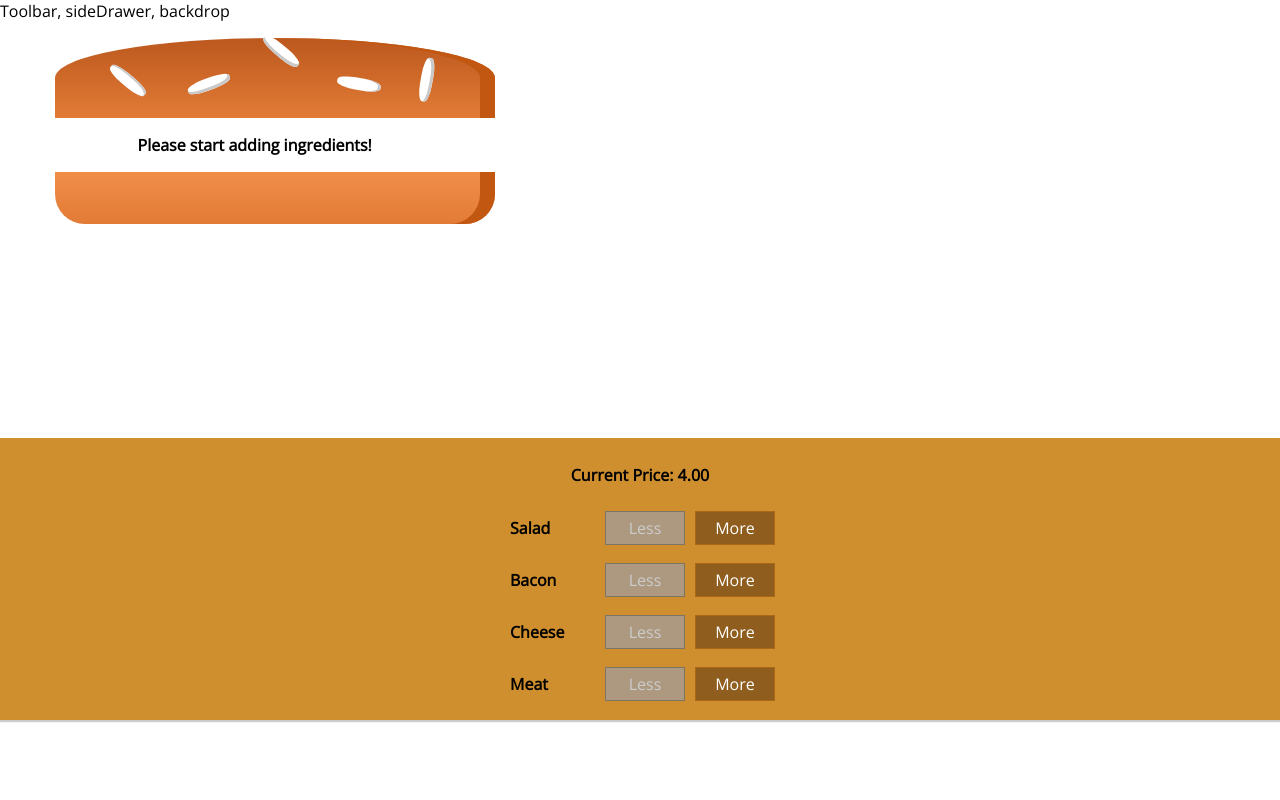
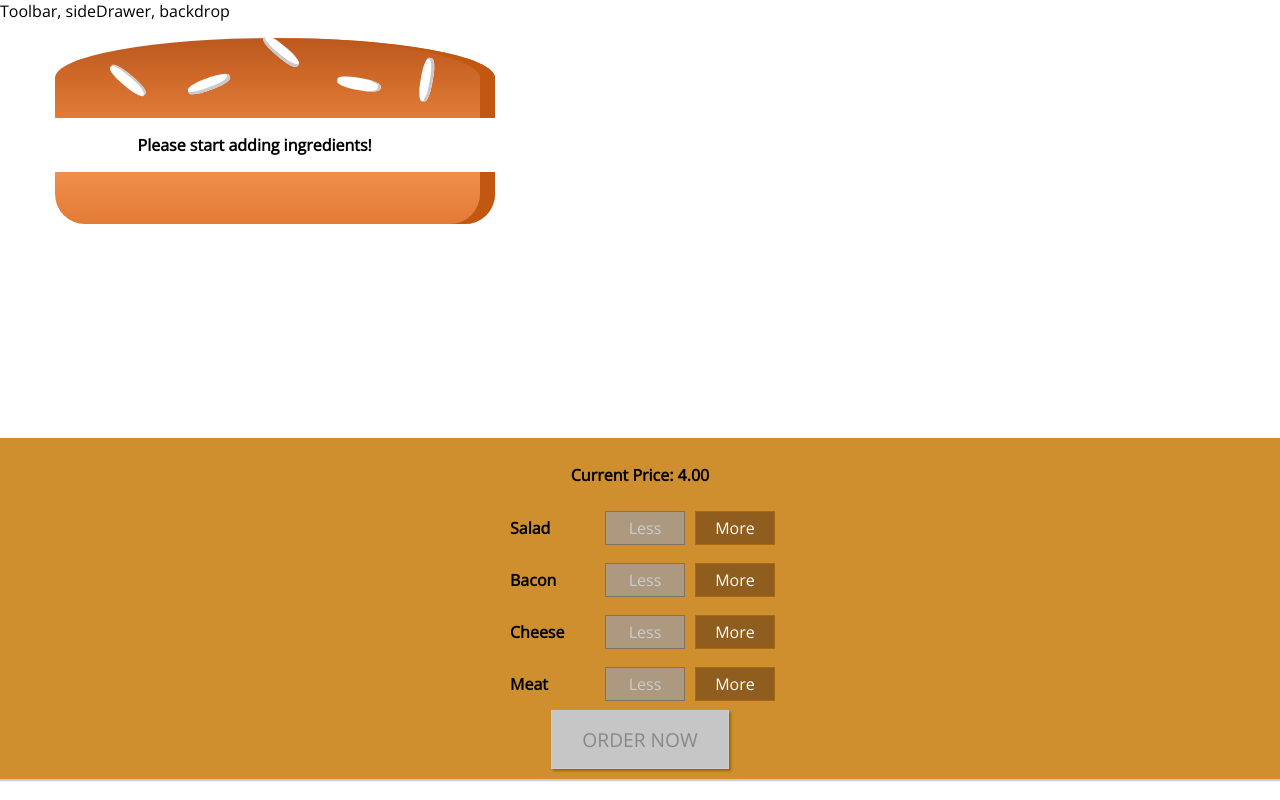
Before and after one commit to mrsharma98/Burger-Making-App, a React app: page / in a window 1280 px wide. Built offline with nearby package versions, Linux system fonts and the light colour scheme.

Commit message:
added order now button

```diff
--- a/src/components/Burger/BuildControls/BuildControls.js
+++ b/src/components/Burger/BuildControls/BuildControls.js
@@ -24,6 +24,11 @@
                 />
         ))}
 
+        <button
+            className={classes.OrderButton}
+            disabled={!props.purchaseable}
+            >ORDER NOW</button>
+
     </div>
 );
 
--- a/src/components/Burger/BuildControls/BuildControls.module.css
+++ b/src/components/Burger/BuildControls/BuildControls.module.css
@@ -12,3 +12,44 @@
 p {
     font-weight: bold;
 }
+
+.OrderButton {
+    background-color: #DAD735;
+    outline: none;
+    cursor: pointer;
+    border: 1px solid #966909;
+    color: #966909;
+    font-family: inherit;
+    font-size: 1.2em;
+    padding: 15px 30px;
+    box-shadow: 2px 2px 2px #966909;
+}
+
+.OrderButton:hover, .OrderButton:active {
+    background-color: #A0DB41;
+    border: 1px solid #966909;
+    color: #966909;
+}
+
+.OrderButton:disabled {
+    background-color: #C7C6C6;
+    cursor: not-allowed;
+    border: 1px solid #ccc;
+    color: #888888;
+}
+
+.OrderButton:not(:disabled) {
+    animation: enable 0.3s linear;
+}
+
+@keyframes enable {
+    0% {
+        transform: scale(1);
+    }
+    60% {
+        transform: scale(1.1);
+    }
+    100% {
+        transform: scale(1);
+    }
+}
--- a/src/containers/BurgerBuilder/BurgerBuilder.js
+++ b/src/containers/BurgerBuilder/BurgerBuilder.js
@@ -21,8 +21,27 @@
             cheese: 0,
             meat: 0
         },
-        totalPrice: 4       // Base Price
+        totalPrice: 4,       // Base Price
+        purchaseable: false     // this is for the odernow button
+        // if false then button will be hidden
     }
+
+    // to update the order button
+    // to be active or inactive
+    updatePurchaseState (ingredients) {
+
+        const sum = Object.keys(ingredients)
+                    .map(igKey => {
+                        return ingredients[igKey]
+                    })
+                    .reduce((sum, el) => {
+                        return sum + el
+                    }, 0)
+
+        this.setState({ purchaseable: sum > 0 })
+    }
+
+
 
     addIngredientHandler = (type) => {
         const oldCount = this.state.ingredients[type]
@@ -46,6 +65,8 @@
             ingredients: updatedIngredients,
             totalPrice: newPrice
         })
+
+        this.updatePurchaseState(updatedIngredients);
 
     }
 
@@ -72,6 +93,9 @@
             ingredients: updatedIngredients,
             totalPrice: newPrice
         })
+
+        this.updatePurchaseState(updatedIngredients);
+
     }
 
     render() {
@@ -92,6 +116,7 @@
                     ingredientAdded={this.addIngredientHandler}
                     ingredientRemoved={this.removeIngredientHandler}
                     disabled={disabledInfo}
+                    purchaseable={this.state.purchaseable}
                     price={this.state.totalPrice}
                     />
             </Aux>
```
